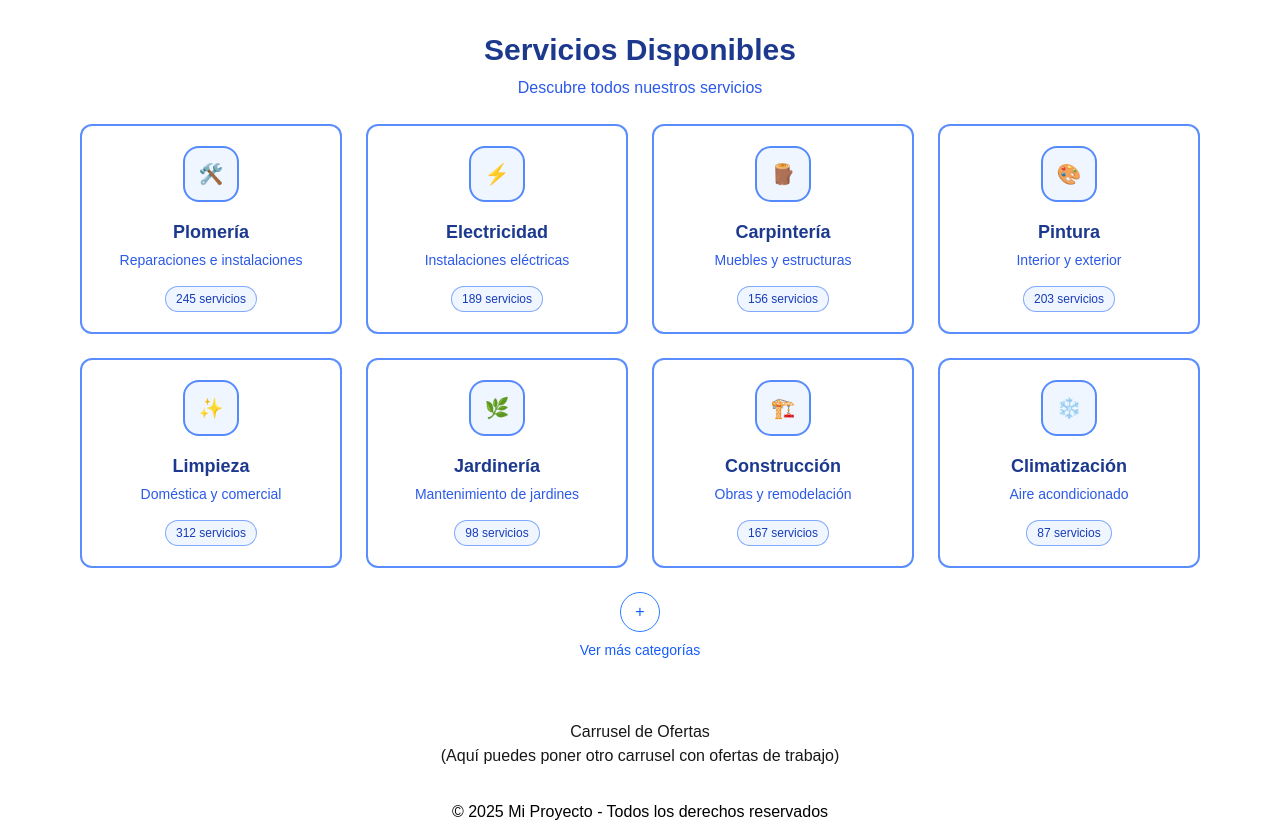
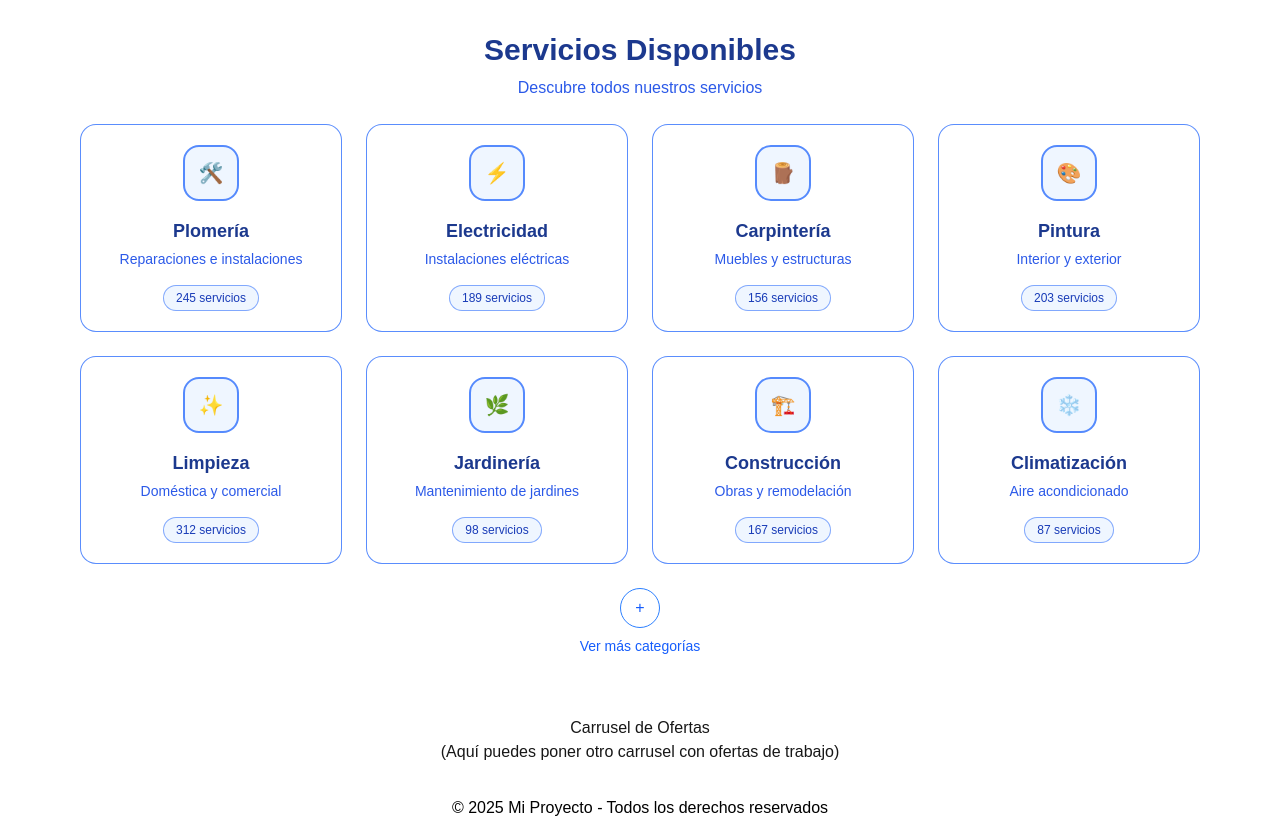
Before and after one commit to robertgt0/alquiler_front, a Next.js app: page / in a window 1280 px wide. Shown: the part 1020-1856 px from the top of the page. Built offline with nearby package versions, Linux system fonts and the light colour scheme.

Commit message:
feat: Añadir hover destacado en la tarjeta categoria (Jairo Gael Main Rocabado)

```diff
--- a/src/app/componentes/ListaCategorias/ListaCategorias.tsx
+++ b/src/app/componentes/ListaCategorias/ListaCategorias.tsx
@@ -92,7 +92,7 @@ export default function ListaCategorias({
       {/* misma grilla que ya usabas: 2 cols en sm, 4 en lg */}
       <div
         ref={gridRef}
-        className="mt-6 grid grid-cols-2 gap-3 sm:gap-4 lg:grid-cols-4 lg:gap-6"
+        className="mt-6 grid grid-cols-2 gap-4 sm:gap-4 lg:grid-cols-4 lg:gap-6"
       >
         {items.map((c) => (
           <TarjetaCategoria key={c.id} categoria={c} onClick={undefined} data-card />
--- a/src/app/componentes/ListaCategorias/TarjetaCategoria.tsx
+++ b/src/app/componentes/ListaCategorias/TarjetaCategoria.tsx
@@ -4,48 +4,67 @@ import type { Categoria } from "./tipos";
 type Props = { categoria: Categoria; onClick?: (c: Categoria) => void };
 
 export default function TarjetaCategoria({ categoria, onClick }: Props) {
+  const goMain = () => onClick?.(categoria);
+  const onKey = (e: React.KeyboardEvent) => {
+    if (e.key === "Enter" || e.key === " ") {
+      e.preventDefault();
+      goMain();
+    }
+  };
+
   return (
-        <button
-      type="button"
-      onClick={() => onClick?.(categoria)}
+    <article
+      role="button"
+      tabIndex={0}
+      onClick={goMain}
+      onKeyDown={onKey}
+      aria-label={`Abrir categoría ${categoria.nombre}`}
       className="
-        w-full text-left rounded-xl border-2 border-blue-600/70 bg-white p-3 md:p-5
-        transition-all duration-150
-        hover:-translate-y-0.5 hover:shadow-md
-        active:translate-y-0 active:shadow-none
-        focus-visible:outline-none focus-visible:ring-2 focus-visible:ring-blue-600
+        w-full rounded-2xl border border-blue-600/70 bg-white p-4 md:p-5
+        transition-all duration-200
+        hover:-translate-y-0.5 hover:shadow-lg hover:border-blue-400
+        focus-visible:outline-none focus-visible:ring-2 focus-visible:ring-blue-500
       "
-      aria-label={`Abrir categoría ${categoria.nombre}`}
     >
-      {/* Icono en círculo */}
+      {/* Ícono en círculo */}
       <div className="flex justify-center">
-        <div className="h-10 w-10 md:h-14 md:w-14 rounded-2xl border-2 border-blue-600/70 bg-blue-50 flex items-center justify-center">
-          <span className="text-lg md:text-xl text-blue-600">{categoria.icono ?? "🔧"}</span>
+        <div className="h-10 w-10 md:h-14 md:w-14 rounded-2xl border-2 border-blue-600/70 bg-blue-50 flex items-center justify-center shrink-0">
+          <span className="text-lg md:text-xl text-blue-600" style={{ minWidth: 24, minHeight: 24 }}>
+            {categoria.icono ?? "🔧"}
+          </span>
         </div>
       </div>
 
       {/* Título / descripción */}
       <div className="mt-3 md:mt-4 text-center">
-        <h3 className="text-base md:text-lg font-semibold text-blue-900">{categoria.nombre}</h3>
+        <h3 className="text-base md:text-lg font-semibold text-blue-900 break-words">
+          {categoria.nombre}
+        </h3>
         {categoria.descripcion && (
-          <p className="mt-1 text-xs md:text-sm text-blue-700/90">{categoria.descripcion}</p>
+          <p className="mt-1 text-xs md:text-sm text-blue-700/90 line-clamp-2">
+            {categoria.descripcion}
+          </p>
         )}
       </div>
 
-      {/* Pill contador */}
+      {/* Chip contador: botón separado, sin anidar botones */}
       {typeof categoria.trabajos === "number" && (
         <div className="mt-3 md:mt-4 flex justify-center">
-          <span
-            className="
-              rounded-full border border-blue-600/50 bg-blue-50
-              px-2.5 py-1 text-[10px] md:text-xs font-medium text-blue-800
-            "
+          <button
+            type="button"
+            className="rounded-full border border-blue-600/50 bg-blue-50 px-3 py-1 text-[11px] md:text-xs font-medium text-blue-800 hover:bg-blue-100 focus-visible:ring-2 focus-visible:ring-blue-500"
+            aria-label={`${categoria.trabajos} servicios en ${categoria.nombre}`}
+            onClick={(e) => {
+              e.stopPropagation(); // evita activar el click del contenedor
+              // aquí navegas a la lista de servicios de la categoría
+              // router.push(`/servicios/${categoria.slug}?tab=resultados`);
+              onClick?.(categoria);
+            }}
           >
             {categoria.trabajos} servicios
-          </span>
+          </button>
         </div>
       )}
-    </button>
-
+    </article>
   );
 }
```
